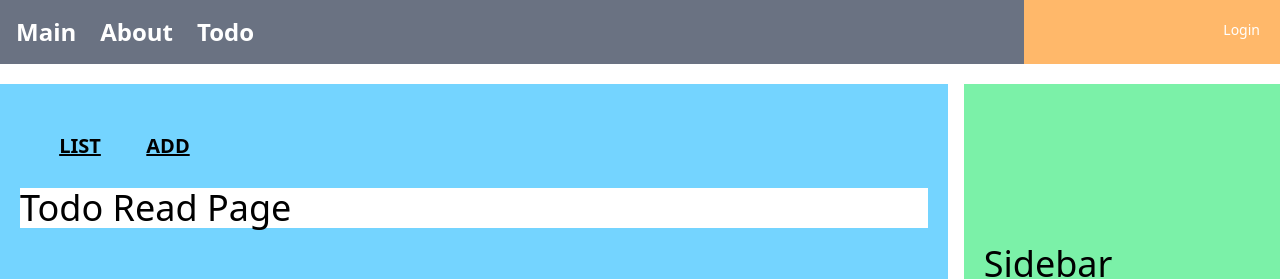
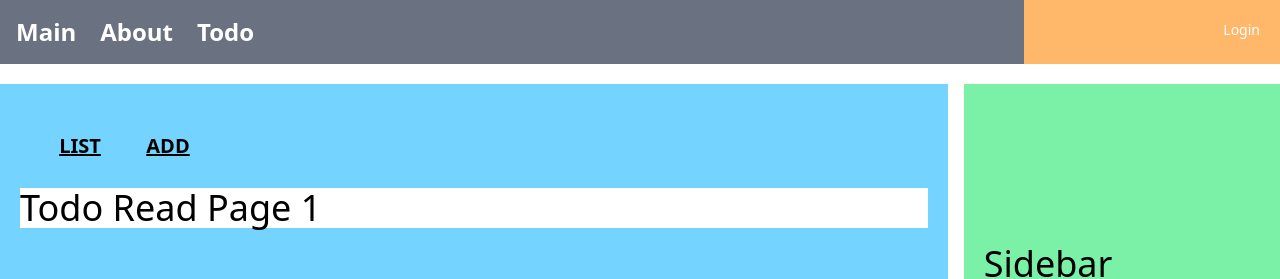
Before and after one commit to seedevk8s/3-frontend-ch2, a React (Vite) app: page /todo/read/1 in a window 1280 px wide. Shown: the top 279 px of the page. Built offline with nearby package versions, Linux system fonts and the light colour scheme.

Commit message:
addPage.tsx 추가

```diff
--- /dev/null
+++ b/src/pages/todo/addPage.tsx
@@ -0,0 +1,10 @@
+
+function AddPage() {
+  return (
+    <div className="bg-white w-full">
+      <div className="text-4xl">Todo Add Page</div>
+    </div>
+   );
+}
+
+export default AddPage;
--- a/src/pages/todo/listPage.tsx
+++ b/src/pages/todo/listPage.tsx
@@ -1,9 +1,15 @@
+import { useSearchParams } from "react-router";
 
 
 function ListPage() {
+  const [queryParams] = useSearchParams();
+
+  const page: string | null = queryParams.get("page");
+  const size: string | null = queryParams.get("size");
+
   return (
     <div className="bg-white w-full">
-      <div className="text-4xl">Todo List Page</div>
+      <div className="text-4xl">Todo List Page {page} {size}</div>
     </div>
    );
 }
--- a/src/pages/todo/readPage.tsx
+++ b/src/pages/todo/readPage.tsx
@@ -1,12 +1,12 @@
 import { useParams } from "react-router";
 
 function ReadPage() {
-  const obj = useParams();
-  console.log("ReadPage", obj);
+  const {tno} = useParams();
+  console.log("ReadPage", tno);
 
   return (
     <div className="bg-white w-full">
-      <div className="text-4xl">Todo Read Page</div>
+      <div className="text-4xl">Todo Read Page {tno}</div>
     </div>
    );
 }
--- a/src/router/todoRouter.tsx
+++ b/src/router/todoRouter.tsx
@@ -1,4 +1,5 @@
 import { lazy, Suspense } from "react";
+import { Navigate } from "react-router";
 
 const Loading = () => <div>Loading...</div>;
 const TodoIndex = lazy(() => import("../pages/todo/indexPage"));
@@ -19,6 +20,10 @@ const todoRouter = () => {
         {
           path: "read/:tno",
           element: <Suspense fallback={<Loading/>}><TodoRead /></Suspense>,
+        },
+        {
+          path: "",
+          element: <Navigate to={"/todo/list"} />,
         }
       ],
 
```
